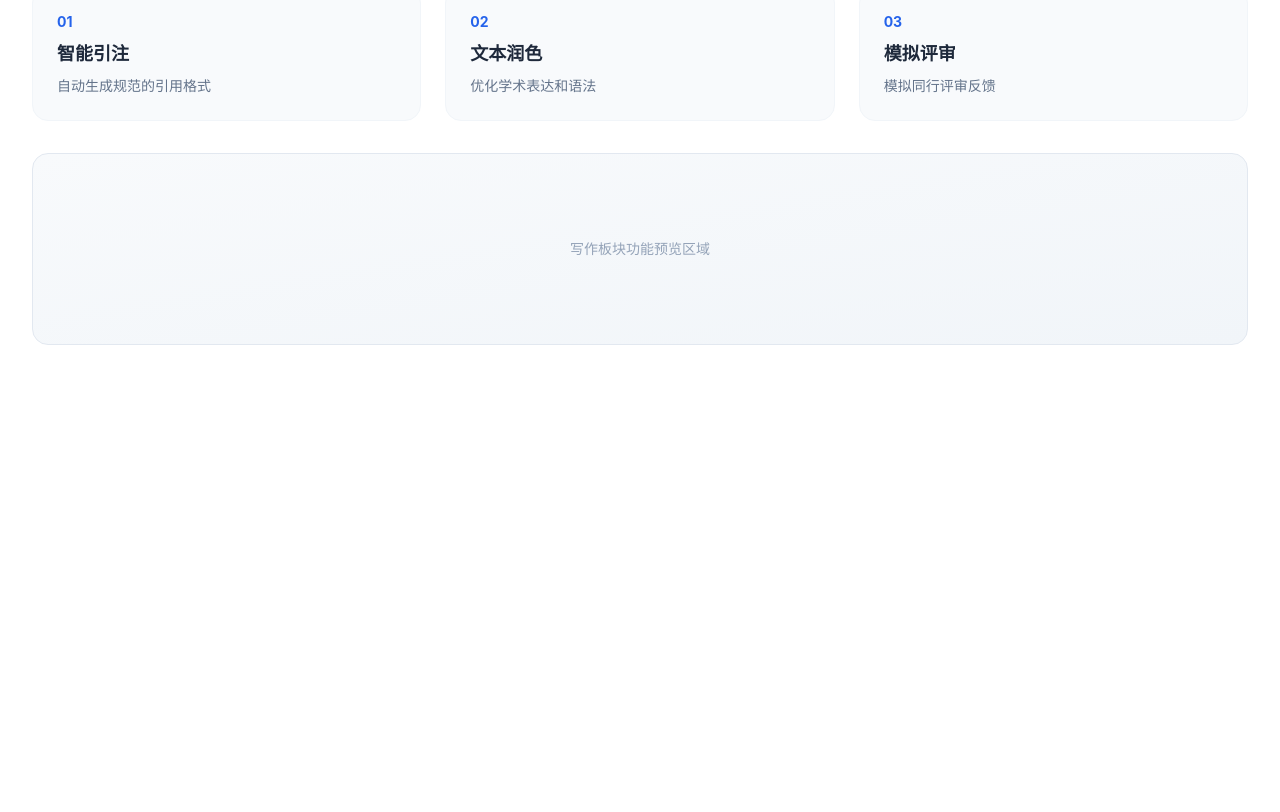
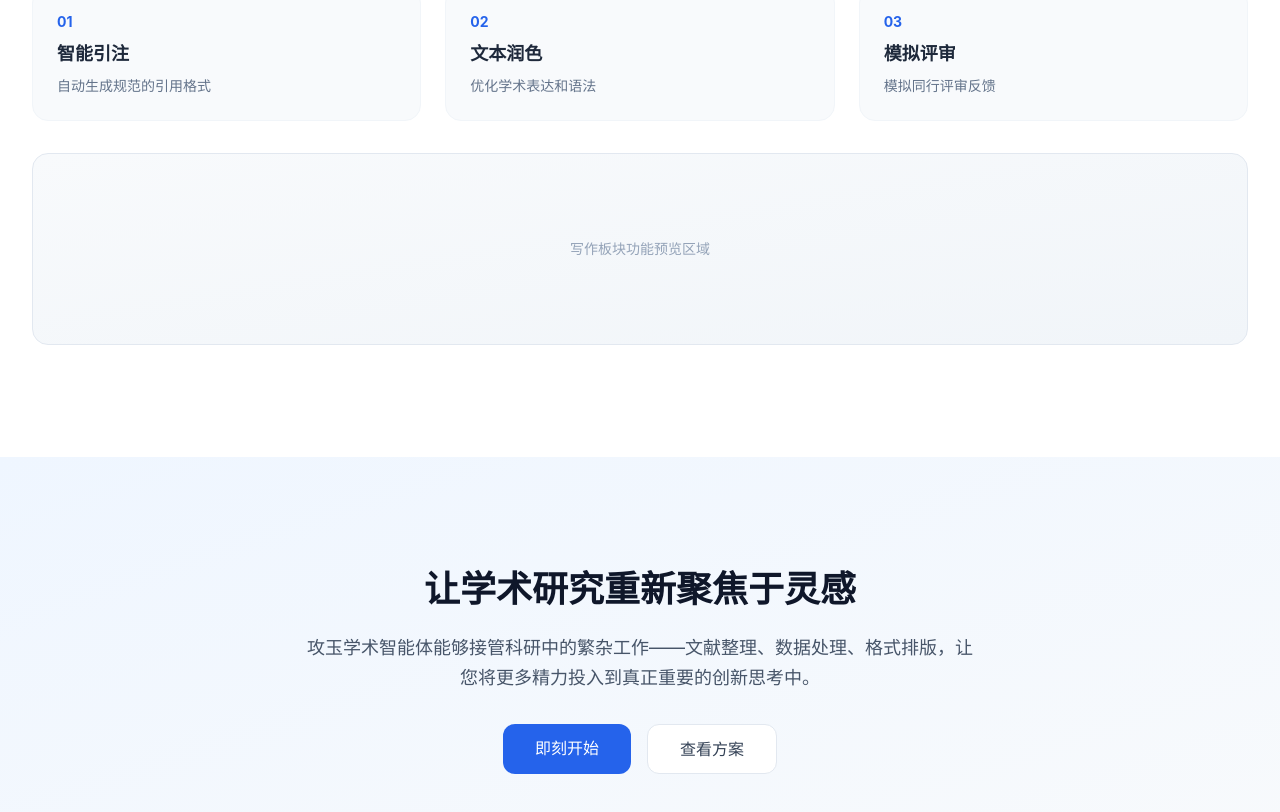
Before and after one commit to AsukaNemu/xueshugongyu_yangshijiejian, a Vue app: page / in a window 1280 px wide. Shown: the part 3314-4126 px from the top of the page. Before the commit the page ends 3771 px from the top, so only its background shows below. Built offline with nearby package versions, Linux system fonts and the light colour scheme.

Commit message:
feat: add Closing CTA section

```diff
--- a/src/App.vue
+++ b/src/App.vue
@@ -4,6 +4,7 @@ import Hero from './components/Hero.vue'
 import AgentFeatures from './components/AgentFeatures.vue'
 import WorkflowDemo from './components/WorkflowDemo.vue'
 import ResearchCoverage from './components/ResearchCoverage.vue'
+import ClosingCTA from './components/ClosingCTA.vue'
 </script>
 
 <template>
@@ -13,5 +14,6 @@ import ResearchCoverage from './components/ResearchCoverage.vue'
     <AgentFeatures />
     <WorkflowDemo />
     <ResearchCoverage />
+    <ClosingCTA />
   </div>
 </template>
--- /dev/null
+++ b/src/components/ClosingCTA.vue
@@ -0,0 +1,29 @@
+<script setup lang="ts">
+</script>
+
+<template>
+  <section class="py-20 lg:py-28 bg-gradient-to-br from-brand-50 to-slate-50">
+    <div class="max-w-4xl mx-auto px-4 sm:px-6 lg:px-8 text-center">
+      <h2 class="text-3xl sm:text-4xl font-bold text-slate-900 mb-6">
+        让学术研究重新聚焦于灵感
+      </h2>
+      <p class="text-lg text-slate-600 mb-8 max-w-2xl mx-auto leading-relaxed">
+        攻玉学术智能体能够接管科研中的繁杂工作——文献整理、数据处理、格式排版，让您将更多精力投入到真正重要的创新思考中。
+      </p>
+      <div class="flex flex-col sm:flex-row gap-4 justify-center">
+        <a
+          href="#"
+          class="px-8 py-3 text-base font-medium text-white bg-brand-600 rounded-xl hover:bg-brand-700 transition-all duration-300 hover:shadow-lg hover:shadow-brand-500/25 text-center"
+        >
+          即刻开始
+        </a>
+        <a
+          href="#pricing"
+          class="px-8 py-3 text-base font-medium text-slate-700 bg-white border border-slate-200 rounded-xl hover:border-brand-300 hover:text-brand-600 transition-all duration-300 text-center"
+        >
+          查看方案
+        </a>
+      </div>
+    </div>
+  </section>
+</template>
```
